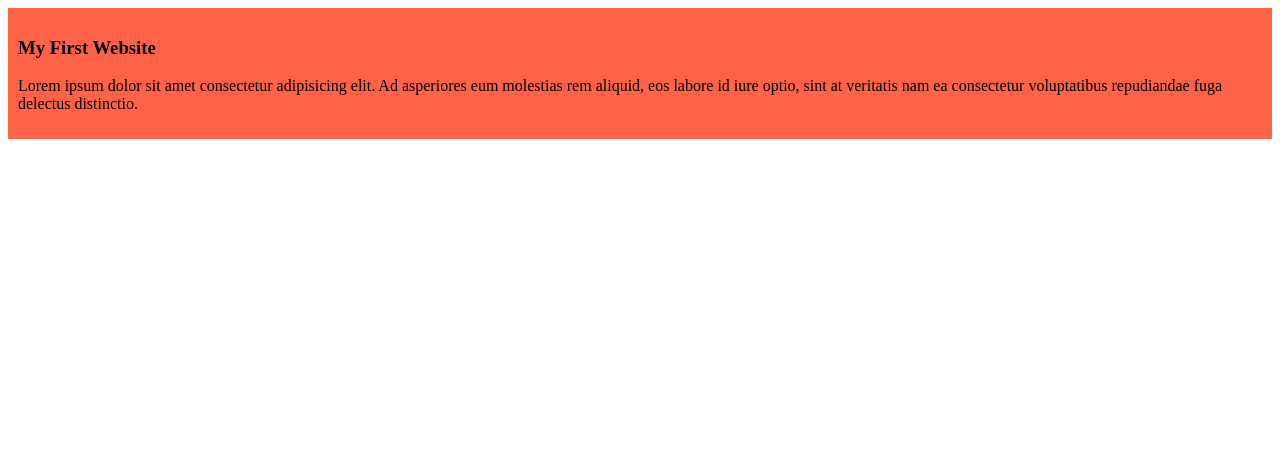
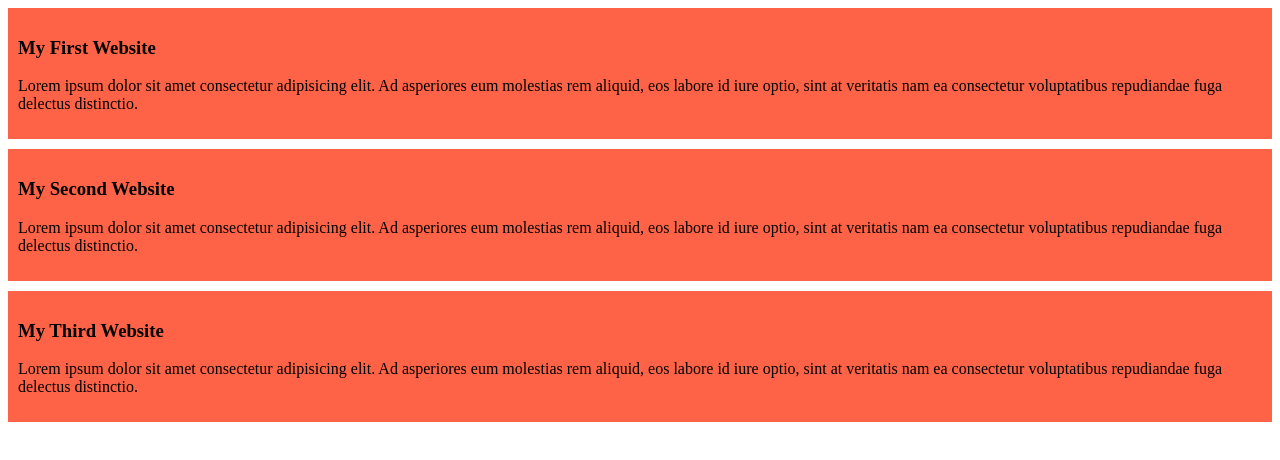
Before and after one commit to Raihan00016/my-simple-website, a plain HTML site: page index.html in a window 1280 px wide. Drawn offline with Linux system fonts and the light colour scheme.

Commit message:
added the second and third blog

```diff
--- a/index.html
+++ b/index.html
@@ -11,5 +11,13 @@
         <h3>My First Website</h3>
         <p>Lorem ipsum dolor sit amet consectetur adipisicing elit. Ad asperiores eum molestias rem aliquid, eos labore id iure optio, sint at veritatis nam ea consectetur voluptatibus repudiandae fuga delectus distinctio.</p>
         </div>
+    <div>
+        <h3>My Second Website</h3>
+        <p>Lorem ipsum dolor sit amet consectetur adipisicing elit. Ad asperiores eum molestias rem aliquid, eos labore id iure optio, sint at veritatis nam ea consectetur voluptatibus repudiandae fuga delectus distinctio.</p>
+        </div>
+    <div>
+        <h3>My Third Website</h3>
+        <p>Lorem ipsum dolor sit amet consectetur adipisicing elit. Ad asperiores eum molestias rem aliquid, eos labore id iure optio, sint at veritatis nam ea consectetur voluptatibus repudiandae fuga delectus distinctio.</p>
+        </div>
 </body>
 </html>
--- a/styles/blog.css
+++ b/styles/blog.css
@@ -1,4 +1,5 @@
 div{
     background-color: tomato;
     padding: 10px;
+    margin-bottom: 10px;
 }
```
